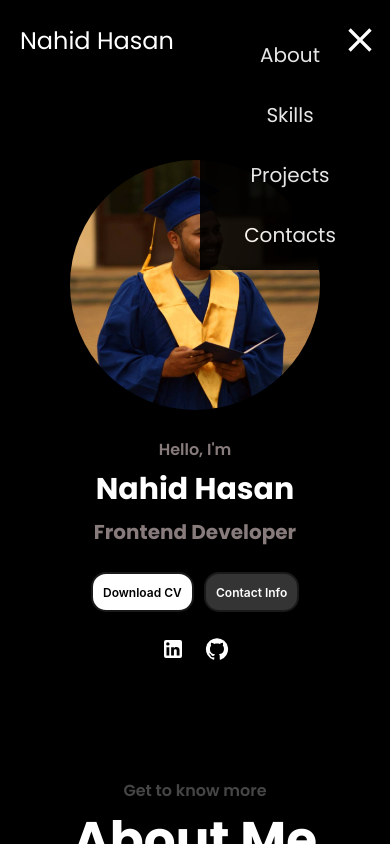
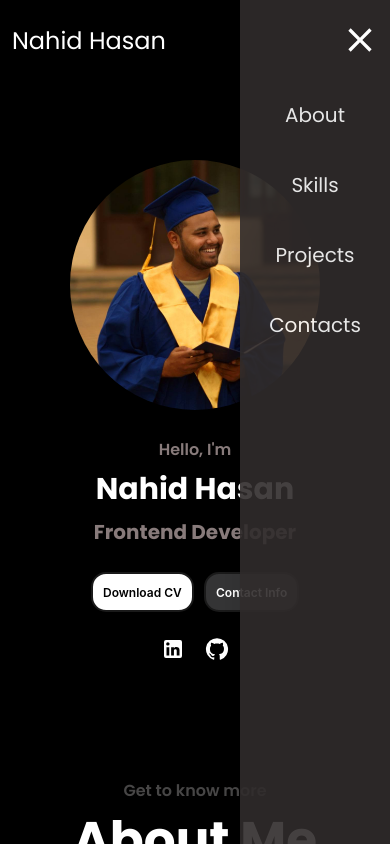
Before and after one commit to shimantodevjs/Portfolio, a React (Vite) app: page / in a window 390 px wide. Both pictures are taken after a click on the element 360 px from the left and 40 px from the top of the page. Shown: the top 844 px of the page. Built offline with nearby package versions, Linux system fonts and the light colour scheme.

Commit message:
mobile nav animation added & minor fix

```diff
--- a/src/Components/Navbar/Navbar.jsx
+++ b/src/Components/Navbar/Navbar.jsx
@@ -35,7 +35,7 @@ const Navbar = () => {
             Nahid Hasan
           </Link>
         </div>
-        <div className={menuOpen ? 'left-mobile' : 'left'}>
+        <div className={menuOpen ? 'left-mobile open' : 'left'}>
           <Link to='about' smooth={true} duration={500}  className='link'>
             About
           </Link>
--- a/src/Components/Navbar/Navbar.scss
+++ b/src/Components/Navbar/Navbar.scss
@@ -59,36 +59,51 @@
                 width: 100%;
 
                  .left {
-                     display: none;
+                    opacity: 0;
+                        visibility: hidden;
+                        width: 0;
+                        overflow: hidden;
+                        transition: opacity 0.5s ease, width 0.5s ease;
                  }
 
                  .left-mobile {
                      position: absolute;
                      display: block;
-                     top: 20px;
-                     right: 25px;
+                     height: 100vh;
+                     top: 0px;
+                     right: 0px;
                      transition: all 0.5s ease-out;
                      width: 180px;
                      z-index: 1;
-                     background-color: #000;
+                     background-color: #302c2c;
                      display: flex;
                      align-items: center;
-                     justify-content: space-between;
                      flex-direction: column;
-                     height: 250px;
+                     gap: 40px;
                     font-size: 20px;
                     padding: 20px;
                     box-shadow: 0 0 20px rgba(0, 0, 0, 0.1);
                     opacity: 0.9;
+                    padding-top: 100px;
+                    visibility: visible;
+                    width: 200px;
+                    transition: opacity 0.5s ease, width 0.5s ease;
+                 }
+
+                .left-mobile.open {
+                    width: 150px;
+                    transition: width 0.5s ease;
+
                  }
 
                  .menu {
                      display: flex;
                      align-items: center;
                      justify-content: center;
-                     padding: 10px;
+                     padding: 2px;
                      z-index: 4;
                      font-size: 20px;
+
 
                      button{
                         color: black;
@@ -98,7 +113,7 @@
 
                  .right {
                          font-size: 24px !important;
-                         margin-left: 20px;
+                         margin-left: 12px;
                  }
 
              }
@@ -107,8 +122,8 @@
         .wrapper{
             padding: 0px;
 
-            .left-mobile{
-                right: 10px;
+            .menu{
+                padding: 10px;
             }
         }
      }
```
